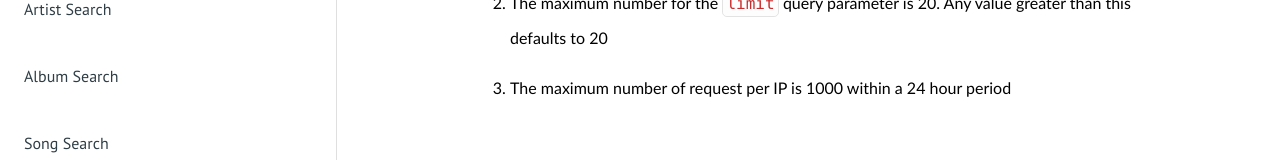
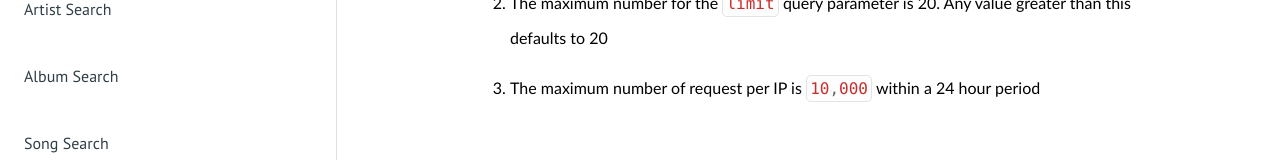
Before and after one commit to cokoghenun/open-song-database, a React (Create React App) app: page /docs/notes in a window 1280 px wide. Shown: the part 240-400 px from the top of the page. Built offline with nearby package versions, Linux system fonts and the light colour scheme; no server answers.

Commit message:
docs: Updates max number of request

```diff
--- a/src/routes/Docs/Notes.js
+++ b/src/routes/Docs/Notes.js
@@ -36,7 +36,7 @@ const GetAlbumData = () => {
               20. Any value greater than this defaults to 20
             </li>
             <li>
-              The maximum number of request per IP is 1000 within a 24 hour
+              The maximum number of request per IP is <code>10,000</code> within a 24 hour
               period
             </li>
           </ol>
```
